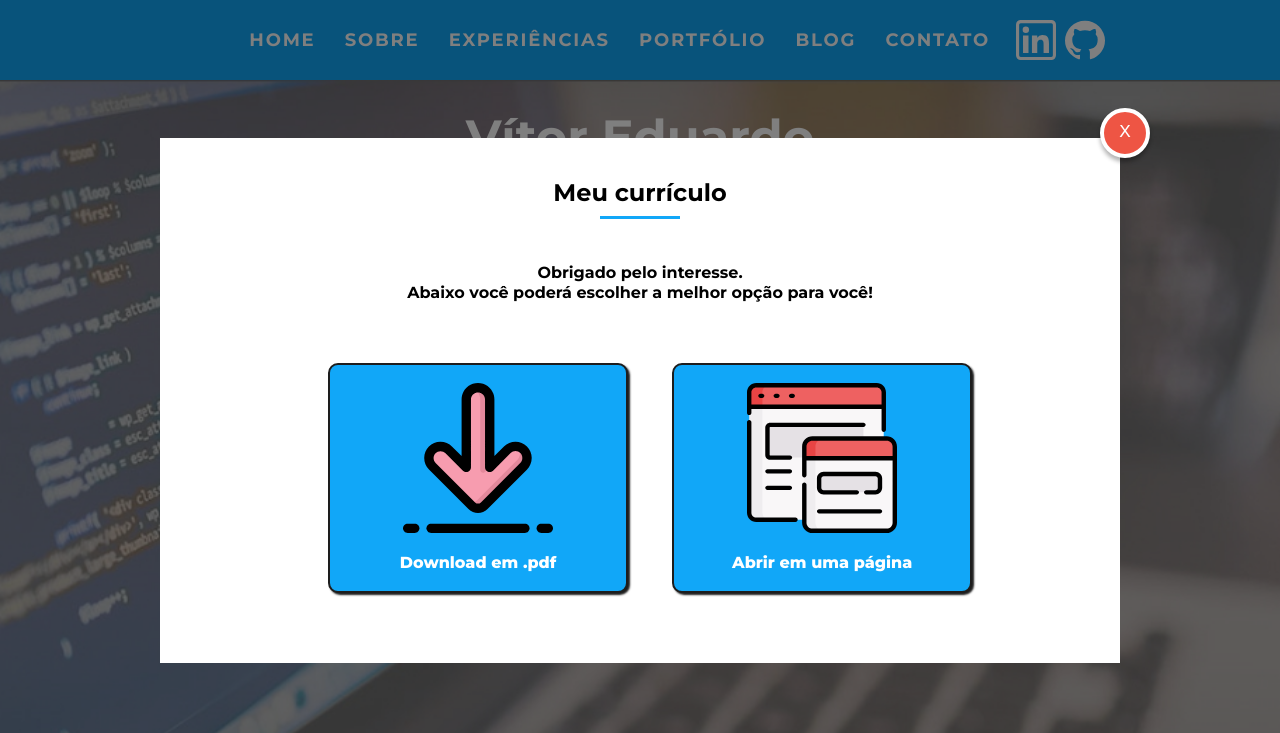
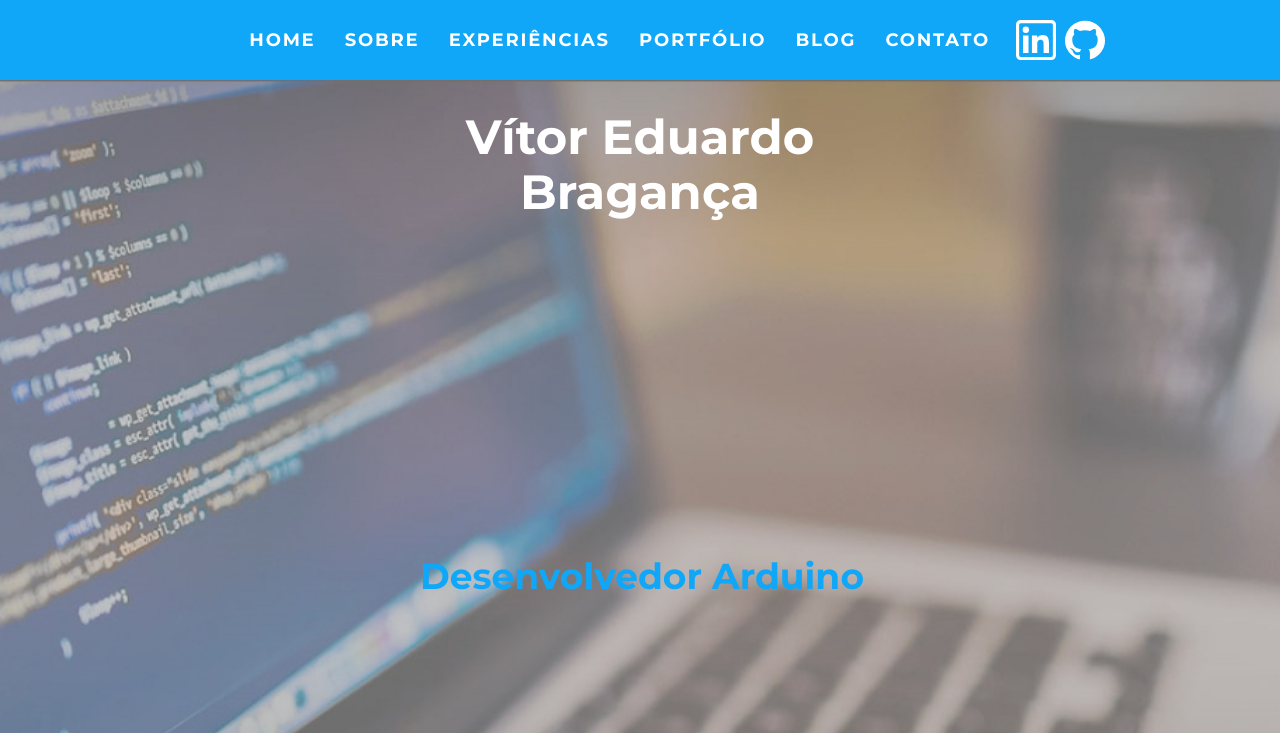
Before and after one commit to vitorbraganca/Braganca-Website, a plain HTML site: page index.html in a window 1280 px wide. Shown: the top 733 px of the page. Drawn offline with Linux system fonts and the light colour scheme.

Commit message:
Update
Remoção da classe 'ativo' do modal --> Estava usando para testes. O Javascript fará isso.

```diff
--- a/index.html
+++ b/index.html
@@ -636,7 +636,7 @@
 
 <!-- Contato Section End -->
 
-<section class="modal-container ativo" data-modal="container" id="modal">
+<section class="modal-container" data-modal="container" id="modal">
     <div class="modal">
         <button data-modal="fechar" class="fechar" id="fechar">X</button>
         <h2 class="subtitulo-modal">Meu currículo</h2>
```
